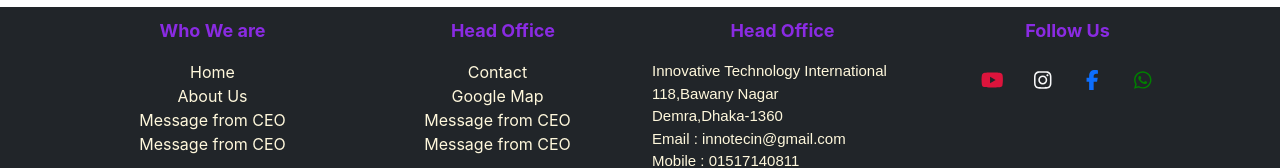
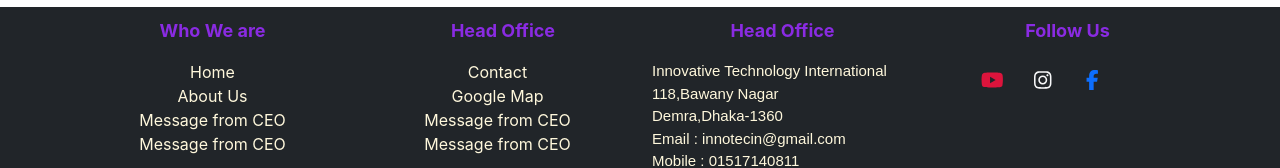
Before and after one commit to safinpeal/scale-app, a React (Create React App) app: page /language in a window 1280 px wide. Shown: the part 675-843 px from the top of the page. Built offline with nearby package versions, Linux system fonts and the light colour scheme; no server answers.

Commit message:
footer added

```diff
--- a/src/Pages/Shared/Footer/Footer.js
+++ b/src/Pages/Shared/Footer/Footer.js
@@ -65,7 +65,7 @@ const Footer = () => {
    <span class="fa-stack fa-lg whatsapp ">
    {/* <i class="fas fa-circle fa-stack-2x"></i> */}
 
-      <FontAwesomeIcon  icon={faWhatsapp} />
+      <Link to="tel:01517140811"></Link>
 
    </span>
 
```
